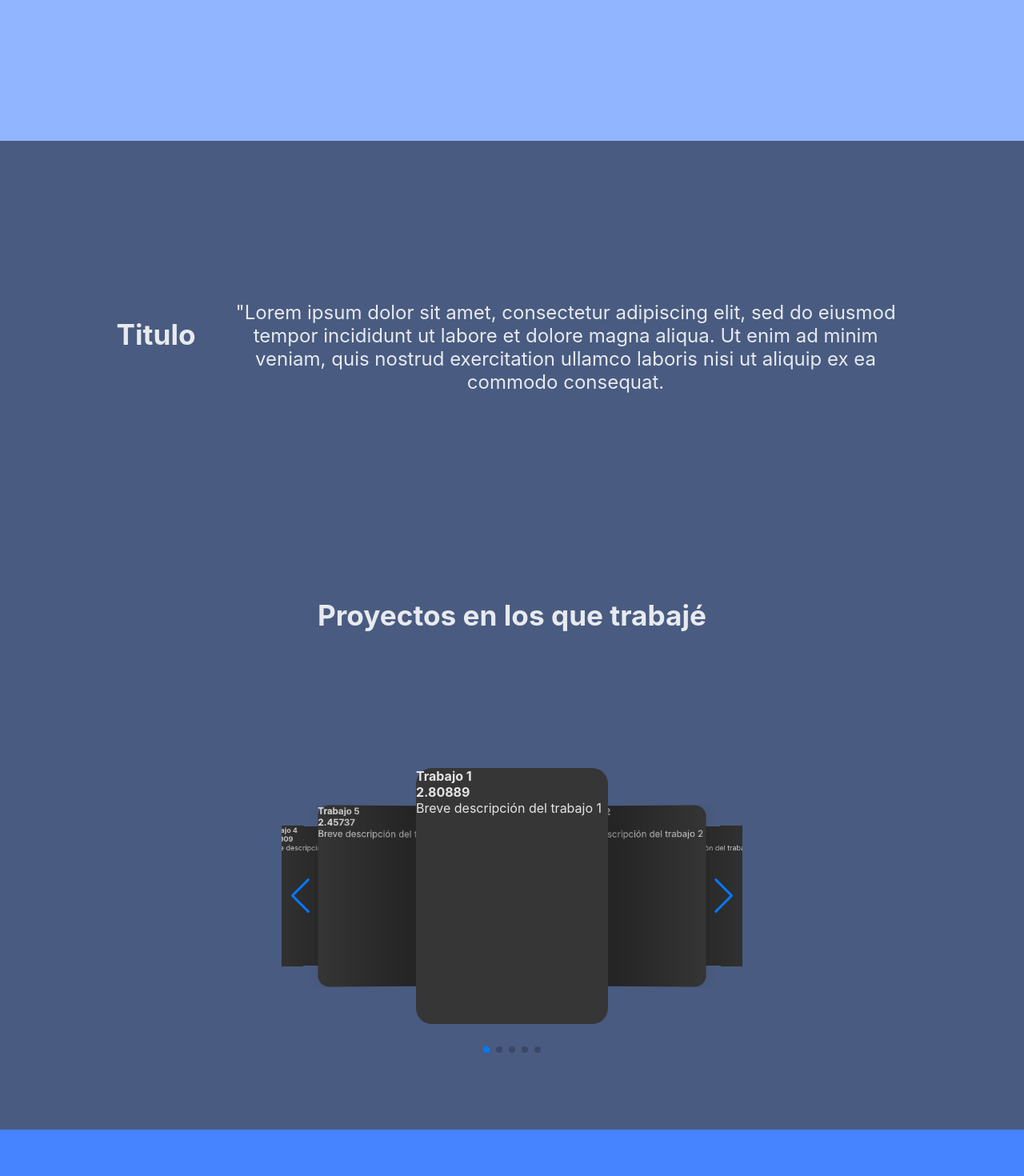
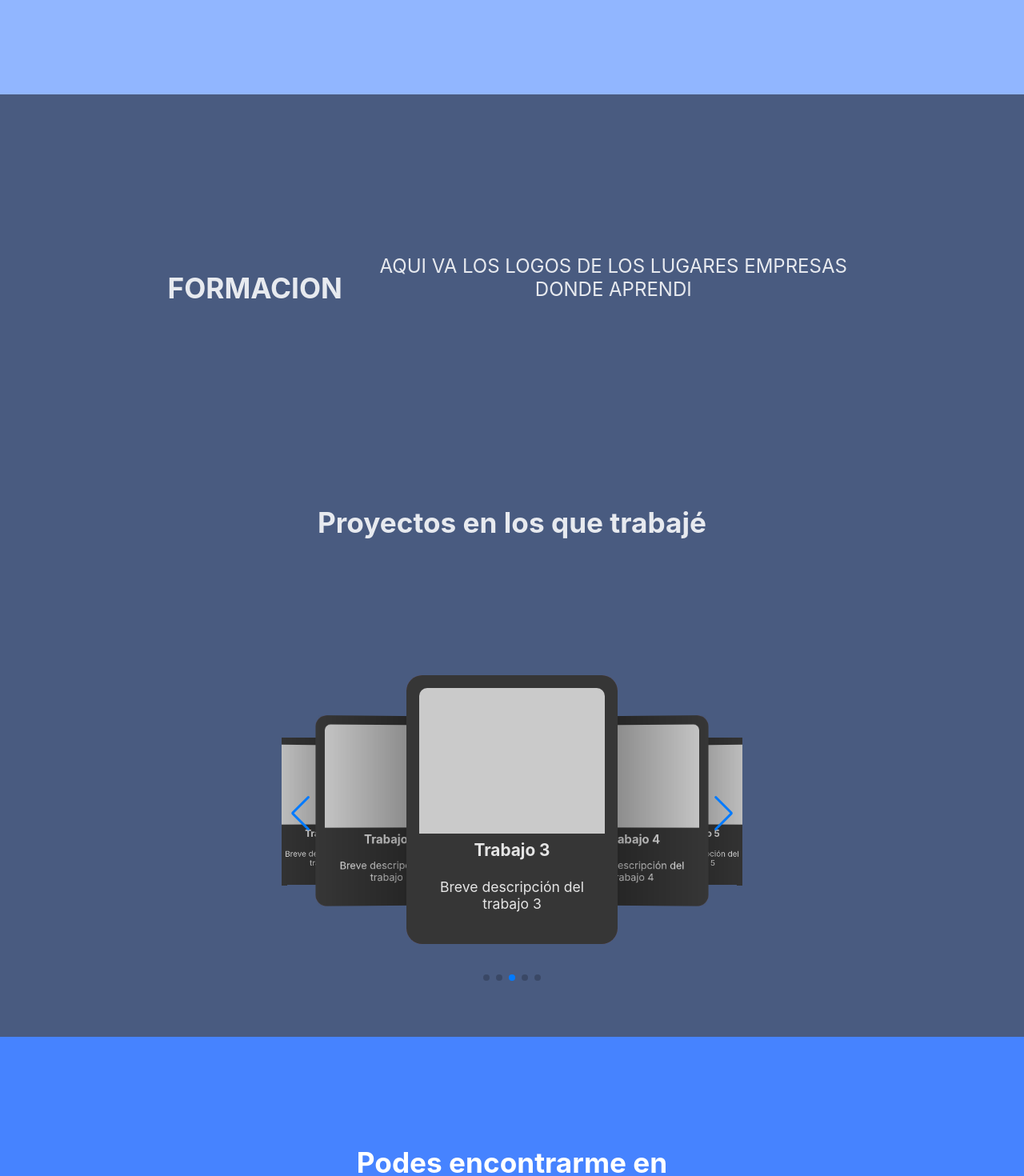
Before and after one commit to agustinfraile/Portfolio, a React (Vite) app in the folder client/: page / in a window 1280 px wide. Shown: the part 1140-2610 px from the top of the page at 80% size. Built offline with nearby package versions, Linux system fonts and the light colour scheme.

Commit message:
mejorando el estilo de la card

```diff
--- a/client/src/components/Card/Card.css
+++ b/client/src/components/Card/Card.css
@@ -1,19 +1,66 @@
+/* CONTENEDOR DE CARD */
+
 /* CONTENEDOR DE CARD */
 
 .card_cnt {
-    background-color: #363636;
+    /* background-color: #363636; */
     width: 15em;
     height: 20em;
     margin: 0 auto;
     border-radius: 20px;
+    padding: 1em;
 }
+
+.card_cnt--title {
+    /* background-color: rgba(40, 160, 66, 0.813); */
+    width: 100%;
+    height: auto;
+}
+
+
 
 /* 800px para adelante */
 @media (min-width: 800px) {
     /* CONTENEDOR DE CARD */
     .card_cnt {
         background-color: #363636;
-        width: 15em;
-        height: 20em;
+        width: 16.5em;
+        height: 21em;
+        padding: 1em;
+
+    }
+
+    .card_cnt--image {
+        background-color: rgb(202, 202, 202);
+        width: 100%;
+        height: 60%;
+        border-radius: 10px 10px 0 0;
+    }
+
+    .card_cnt--title {
+        /* background-color: rgba(40, 160, 66, 0.813); */
+        width: 100%;
+        height: 15%;
+        padding-top: .5em;
+    }
+
+    .card_cnt--title h3 {
+        /* background-color: antiquewhite; */
+        text-align: center;
+        font-weight: bold;
+        font-size: 1.3em;
+    }
+
+    .card_cnt--description {
+        /* background-color: antiquewhite; */
+        width: 100%;
+        height: 25%;
+        padding-top: .6em;
+    }
+
+    .card_cnt--description p {
+        /* background-color: rgb(18, 125, 146); */
+        text-align: center;
+        font-size: 1.1em;
     }
 }
--- a/client/src/components/Card/Card.jsx
+++ b/client/src/components/Card/Card.jsx
@@ -10,9 +10,18 @@ const Card = ({data}) => {
 
     return (
         <SwiperSlide className='card_cnt'>
-            <h3>{title}</h3>
-            <h6>{id}</h6>
-            <p>{description}</p>
+            <div className='card_cnt--image'>
+                {/* AQUI VA LA IMAGEN */}
+            </div>
+            <div className='card_cnt--title'>
+                <h3>{title}</h3>
+            </div>
+            {/* <div className='card_cnt--id'>
+                <h6>{id}</h6>
+            </div> */}
+            <div className='card_cnt--description'>
+                <p>{description}</p>
+            </div>
         </SwiperSlide>
     )
 }
--- a/client/src/components/Carrusel/Carrusel.css
+++ b/client/src/components/Carrusel/Carrusel.css
@@ -1,27 +1,18 @@
-/* CONTENEDOR DE CARD */
-
-.card_cnt {
-    background-color: #363636;
-    width: 17em;
-    height: 22em;
-    margin: 0 auto;
-    border-radius: 20px;
-}
-
 .swiper {
     /* background-color: rgba(255, 255, 255, 0.646); */
-    width: 50%;
+    width: 100%;
     padding-top: 50px;
-    padding-bottom: 50px;
+    padding-bottom: 60px;
+
 }
 
 .swiper-slide {
-    /* background-color: rgba(168, 86, 86, 0.646); */
-
+    background-color: rgba(168, 86, 86, 0.576);
+    border-radius: 20px;
     background-position: center;
     background-size: cover;
-    width: 17em;
-    height: 20em;
+    width: 16.5em;
+    height: 21em;
 }
 
 .swiper-slide img {
@@ -30,11 +21,15 @@
 }
 
 /* 800px para adelante */
-/* @media (min-width: 800px) { */
-    /* CONTENEDOR DE CARD */
-    /* .card_cnt {
-        background-color: #363636;
-        width: 15em;
-        height: 20em;
+@media (min-width: 800px) {
+
+    .swiper {
+        /* background-color: rgba(255, 255, 255, 0.646); */
+        width: 50%;
+        padding-top: 50px;
+        padding-bottom: 60px;
+
     }
+
+
 }
--- a/client/src/components/Carrusel/Carrusel.jsx
+++ b/client/src/components/Carrusel/Carrusel.jsx
@@ -32,7 +32,8 @@ const Carrusel = ({cards}) => {
         }}
         pagination={true}
         navigation={true}
-        loop={true}
+        initialSlide={2}
+
         modules={[EffectCoverflow, Pagination, Navigation]}
         className="mySwiper"
       >
--- a/client/src/pages/About/About.css
+++ b/client/src/pages/About/About.css
@@ -21,6 +21,7 @@
     background-color: #495B80;
     width: 100%;
     height: auto;
+    margin: 0 auto;
     padding: 1em 0;
 }
 
@@ -29,7 +30,7 @@
     /* background-color: rgb(171, 109, 138); */
     display: flex;
     flex-direction: column;
-    width: 90%;
+    width: 80%;
     margin: 0 auto;
     padding: 4em;
 }
@@ -77,7 +78,7 @@
                 /* background-color: rgb(171, 109, 138); */
                 display: flex;
                 flex-direction: row;
-                width: 90%;
+                width: 80%;
                 height: auto;
                 margin: 0 auto;
             }
--- a/client/src/pages/About/About.jsx
+++ b/client/src/pages/About/About.jsx
@@ -17,9 +17,9 @@ const About = () => {
           data-aos="fade-right"
           data-aos-duration='2000'
         >
-          <h2>Titulo</h2>
+          <h2>Conocimientos</h2>
           <p>
-            "Lorem ipsum dolor sit amet, consectetur adipiscing elit, sed do eiusmod tempor incididunt ut labore et dolore magna aliqua. Ut enim ad minim veniam, quis nostrud exercitation ullamco laboris nisi ut aliquip ex ea commodo consequat.
+            AQUI VA LOS LOGOS DE LAS TECNOLOGIAS QUE USO
           </p>
         </div>
 
@@ -32,9 +32,9 @@ const About = () => {
           data-aos="fade-left"
           data-aos-duration='2000'
         >
-          <h2>Titulo</h2>
+          <h2>FORMACION</h2>
           <p>
-            "Lorem ipsum dolor sit amet, consectetur adipiscing elit, sed do eiusmod tempor incididunt ut labore et dolore magna aliqua. Ut enim ad minim veniam, quis nostrud exercitation ullamco laboris nisi ut aliquip ex ea commodo consequat.
+            AQUI VA LOS LOGOS DE LOS LUGARES EMPRESAS DONDE APRENDI
           </p>
         </div>
 
--- a/client/src/pages/Intro/Intro.jsx
+++ b/client/src/pages/Intro/Intro.jsx
@@ -32,7 +32,7 @@ const Intro = () => {
             >
                 <h1>Hola! soy Agustin</h1>
                 <p>
-                    Lorem ipsum dolor sit amet, consectetur adipiscing elit, sed do eiusmod tempor incididunt ut labore et dolore magna aliqua.
+                Soy un desarrollador con experiencia en dar vida a proyectos digitales. Me apasiona el mundo del desarrollo web. Si estas buscando un desarrollador con ganas de trabajar en proyectos interesantes, no dudes en contactarme!
                 </p>
             </div>
         </div>
```
